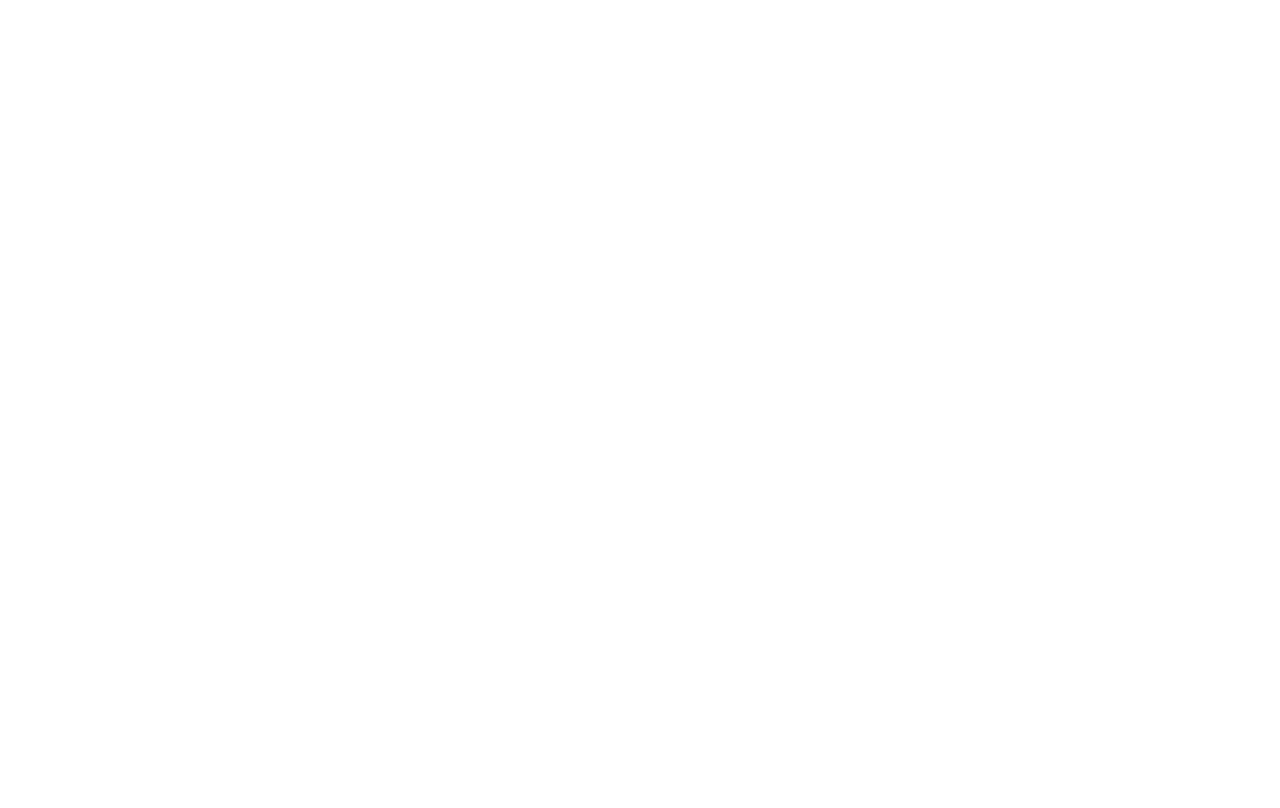
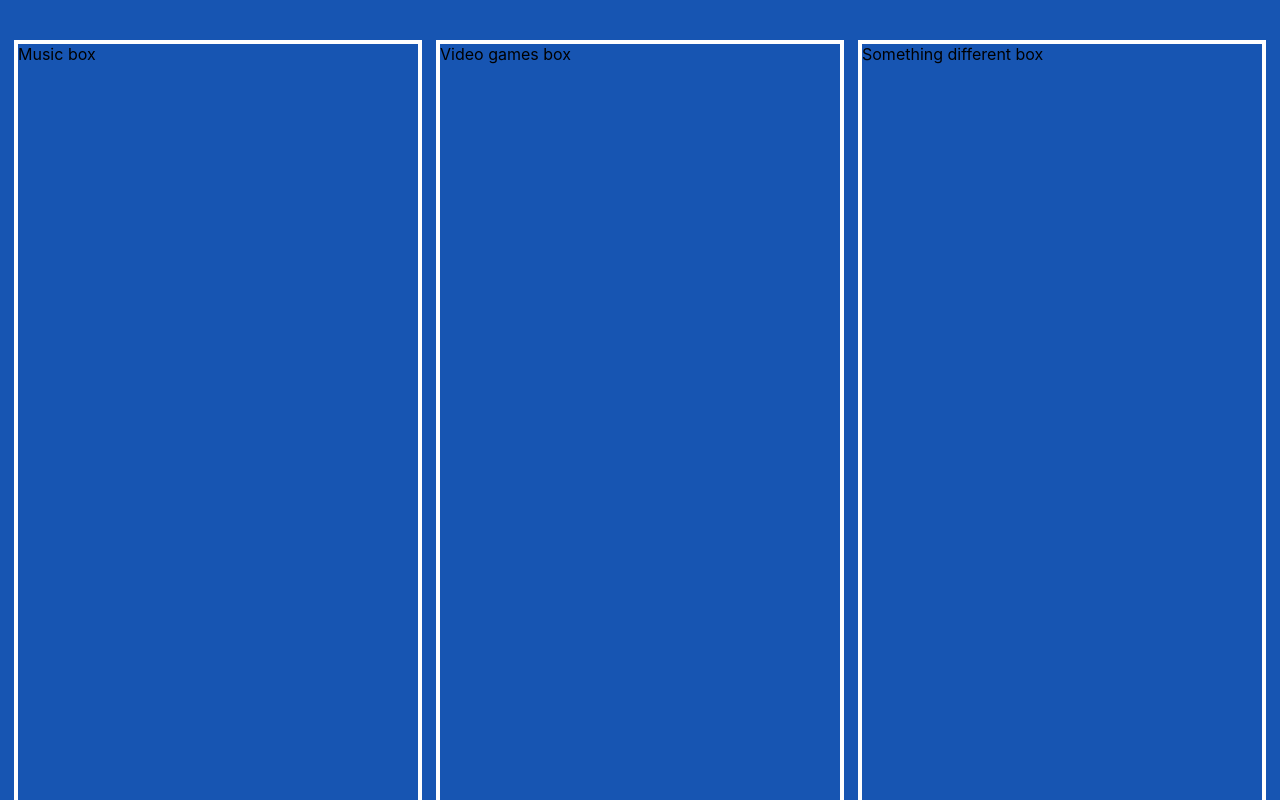
Before and after one commit to VictorFrank/cv, a React (Create React App) app: page /hobbies in a window 1280 px wide. Before the commit this address had no page. Built offline with nearby package versions, Linux system fonts and the light colour scheme.

Commit message:
Created layout for the hobbies page

```diff
--- a/src/App.tsx
+++ b/src/App.tsx
@@ -2,6 +2,7 @@
 import { BrowserRouter as Router, Route, Routes } from 'react-router-dom';
 import Home from './pages/home/Home';
 import About from './pages/about/About';
+import Hobbies from "./pages/hobbies/Hobbies";
 import './App.css';
 
 const App: React.FC = () => {
@@ -11,6 +12,7 @@
                 <Routes>
                     <Route path="/" element={<Home />} />
                     <Route path="/about" element={<About />} />
+                    <Route path="/hobbies" element={<Hobbies />} />
                 </Routes>
             </div>
         </Router>
--- /dev/null
+++ b/src/pages/hobbies/Hobbies.module.css
@@ -0,0 +1,22 @@
+.background {
+    background: #1755b2;
+    height: 100vh;
+}
+
+.frame {
+    position: absolute;
+    display: flex;
+    flex-direction: row;
+    justify-content: space-evenly;
+    bottom: 5%;
+    top: 5%;
+    left: 0;
+    right: 0;
+}
+
+.box {
+    border: 4px solid white;
+    background-color: transparent;
+    width: 400px;
+    height: 760px;
+}
--- a/src/pages/hobbies/Hobbies.tsx
+++ b/src/pages/hobbies/Hobbies.tsx
@@ -1,12 +1,24 @@
 import React from 'react';
+import styles from './Hobbies.module.css';
+import { useNavigate } from 'react-router-dom';
 
 
-const Hobbies = () => {
-
+const Hobbies: React.FC = () => {
+    const navigate = useNavigate()
 
     return (
-        <div>
-            <h1>Hobbies</h1>
+        <div className={styles.background}>
+            <div className={styles.frame}>
+                <div className={styles.box}>
+                    Music box
+                </div>
+                <div className={styles.box}>
+                    Video games box
+                </div>
+                <div className={styles.box}>
+                    Something different box
+                </div>
+            </div>
         </div>
     );
 }
--- a/src/pages/home/Home.module.css
+++ b/src/pages/home/Home.module.css
@@ -11,11 +11,10 @@
     justify-content: center;
     align-content: center;
     position: absolute;
-    top: 5%;
+    width: 1200px;
+    height: 760px;
     left: 3%;
-    right: 25%;
     bottom: 5%;
-
 }
 
 .topBox {
```
